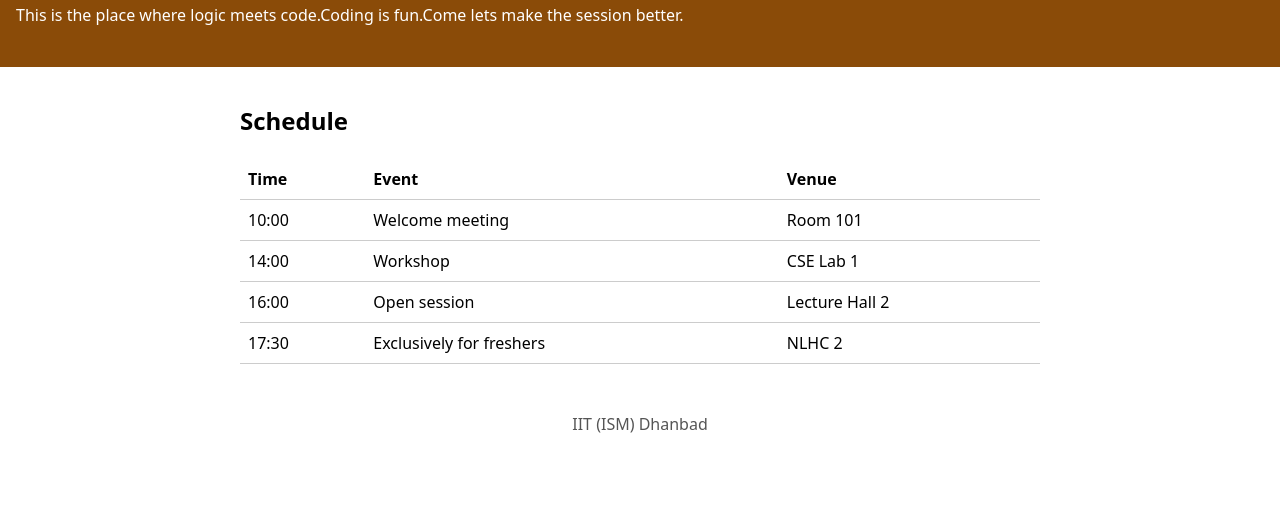
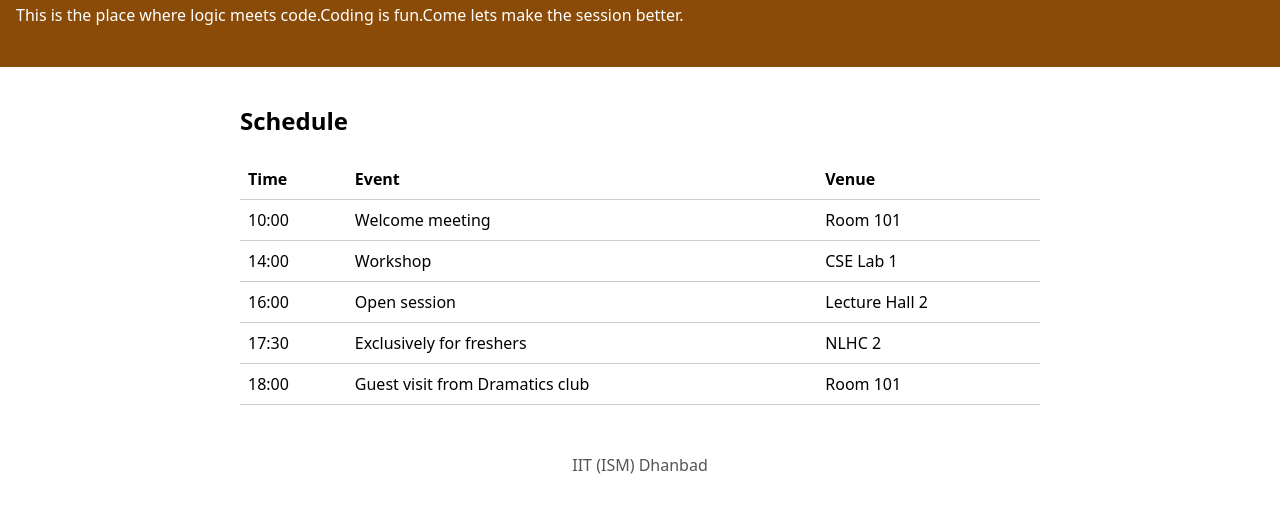
Before and after one commit to Siddharth-Sunnamuddi/club-page, a plain HTML site: page index.html in a window 1280 px wide. Shown: the part 112-624 px from the top of the page. Drawn offline with Linux system fonts and the light colour scheme.

Commit message:
Add guest visit from Dramatics Club

```diff
--- a/index.html
+++ b/index.html
@@ -24,6 +24,7 @@
           <tr><td>14:00</td><td>Workshop</td><td>CSE Lab 1</td></tr>
           <tr><td>16:00</td><td>Open session</td><td>Lecture Hall 2</td></tr>
 	  <tr><td>17:30</td><td>Exclusively for freshers</td><td>NLHC 2</td></tr>
+	  <tr><td>18:00</td><td>Guest visit from Dramatics club</td><td>Room 101</td></tr>
         </tbody>
       </table>
     </section>
```
